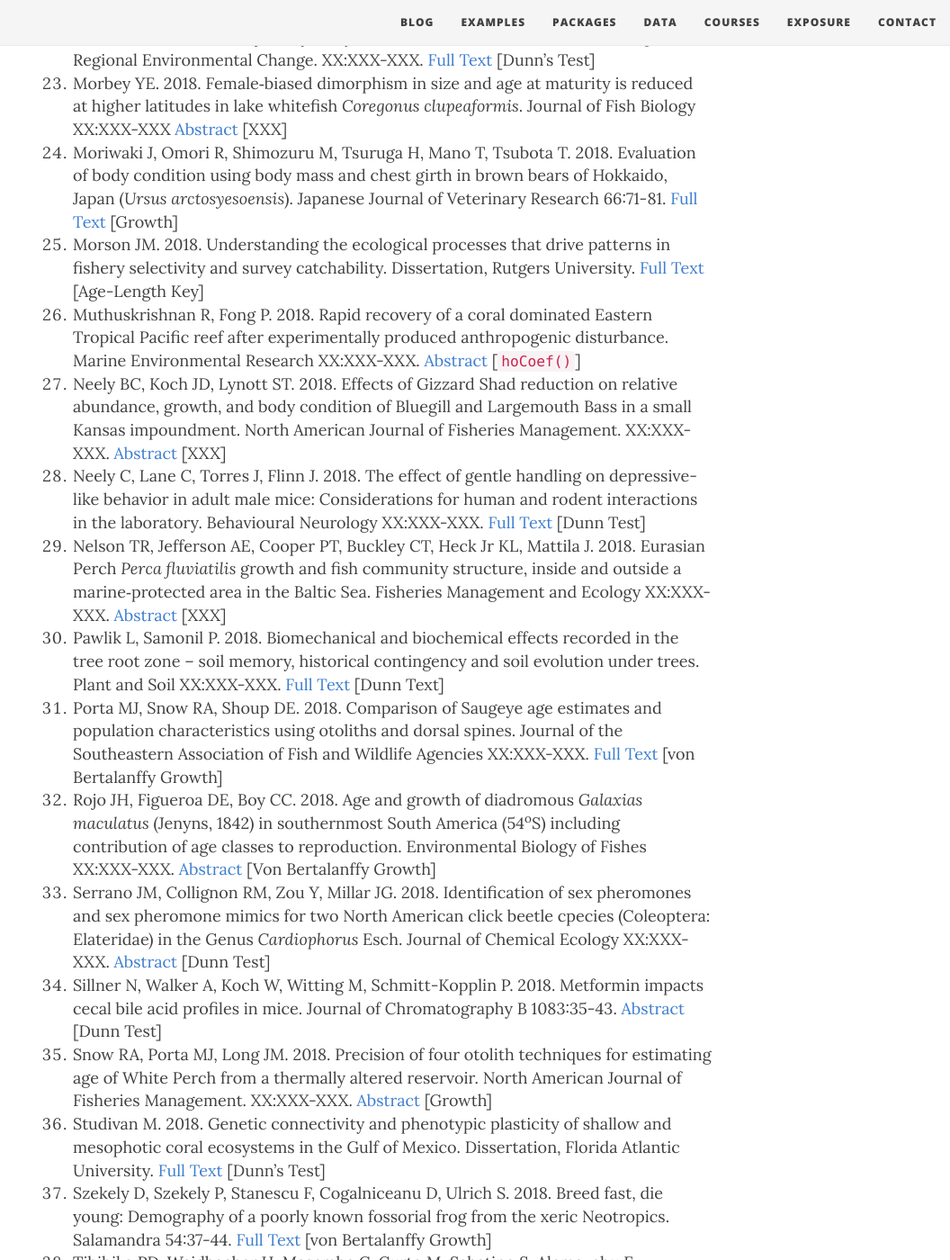
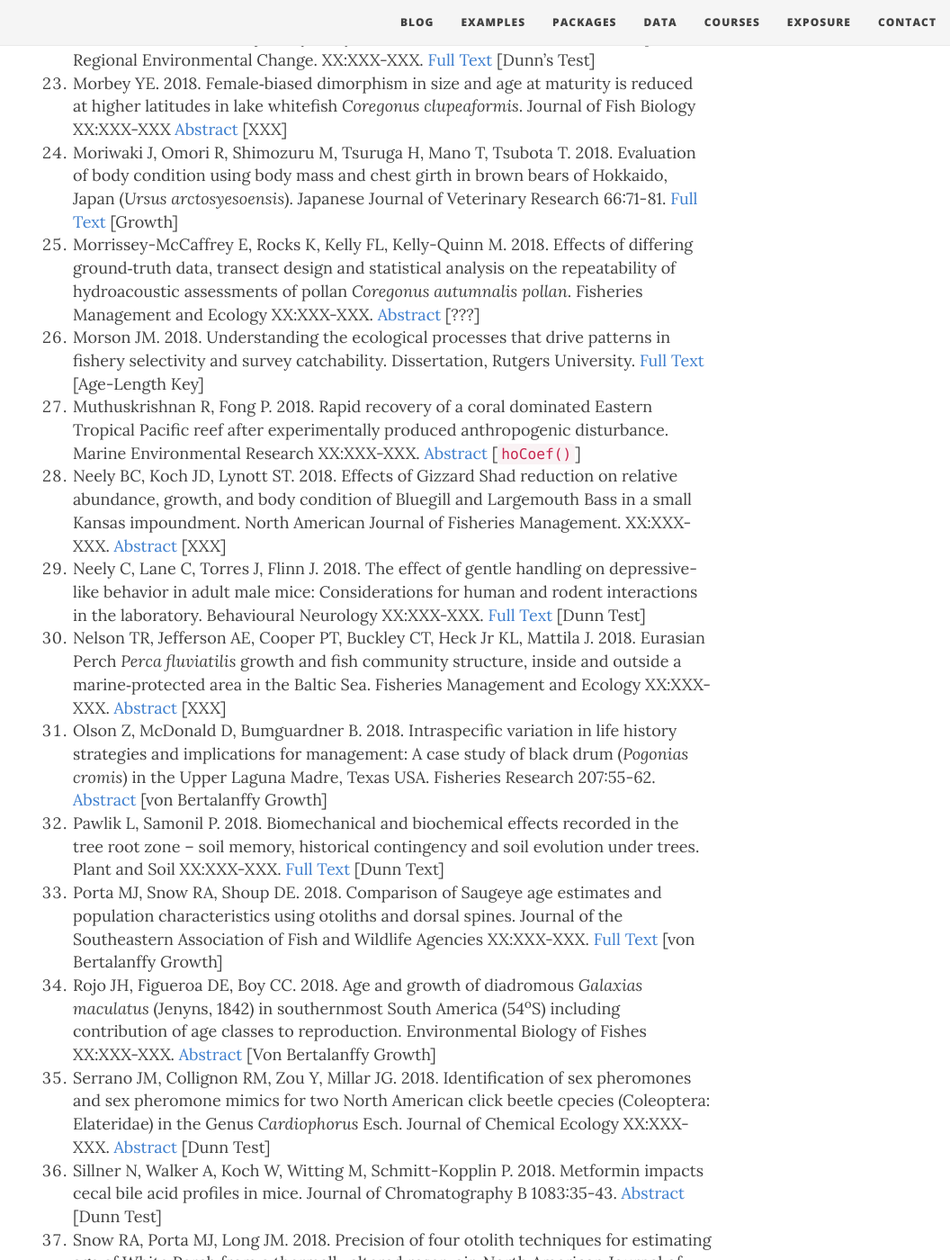
Before and after one commit to droglenc/fishR, a Jekyll site: the page built from exposure/exposure-citations18.md, in a window 1280 px wide and 1400 px high, scrolled down 2349 px. Shown: the whole window at 90% size, without its empty margins (224-1280 px from the left). Built offline with Jekyll 4.4.1, drawn with Linux system fonts in a browser that asks for light colours; nearby versions of some CDN libraries.

Commit message:
More citations

```diff
--- a/exposure/exposure-citations18.md
+++ b/exposure/exposure-citations18.md
@@ -31,11 +31,13 @@ The [**IFAR** book](http://derekogle.com/IFAR/), **fishR** website, or the **FSA
 1. Malavasi M, Carranza ML, Moravec D, Cutini M. 2018. Reforestation dynamics after land abandonment: a trajectory analysis in Mediterranean mountain landscapes. Regional Environmental Change. XX:XXX-XXX. [Full Text](https://www.researchgate.net/publication/325848394_Reforestation_dynamics_after_land_abandonment_a_trajectory_analysis_in_Mediterranean_mountain_landscapes) [Dunn's Test]
 1. Morbey YE. 2018. Female‐biased dimorphism in size and age at maturity is reduced at higher latitudes in lake whitefish *Coregonus clupeaformis*. Journal of Fish Biology XX:XXX-XXX [Abstract](https://onlinelibrary.wiley.com/doi/abs/10.1111/jfb.13675) [XXX]
 1. Moriwaki J, Omori R, Shimozuru M, Tsuruga H, Mano T, Tsubota T. 2018. Evaluation of body condition using body mass and chest girth in brown bears of Hokkaido, Japan (*Ursus arctosyesoensis*). Japanese Journal of Veterinary Research 66:71-81. [Full Text](https://eprints.lib.hokudai.ac.jp/dspace/bitstream/2115/70493/1/p071-081%20Toshio_Tsubota.pdf) [Growth]
+1. Morrissey-McCaffrey E, Rocks K, Kelly FL, Kelly-Quinn M. 2018. Effects of differing ground‐truth data, transect design and statistical analysis on the repeatability of hydroacoustic assessments of pollan *Coregonus autumnalis pollan*. Fisheries Management and Ecology XX:XXX-XXX. [Abstract](https://onlinelibrary.wiley.com/doi/full/10.1111/fme.12295) [???]
 1. Morson JM. 2018. Understanding the ecological processes that drive patterns in fishery selectivity and survey catchability. Dissertation, Rutgers University. [Full Text](http://scholar.google.com/scholar_url?url=https://rucore.libraries.rutgers.edu/rutgers-lib/56061/PDF/1/&hl=en&sa=X&scisig=AAGBfm3oPizfJa5iIEZHcrzzNZgYhkG9Zg&nossl=1&oi=scholaralrt) [Age-Length Key]
 1. Muthuskrishnan R, Fong P. 2018. Rapid recovery of a coral dominated Eastern Tropical Pacific reef after experimentally produced anthropogenic disturbance. Marine Environmental Research XX:XXX-XXX. [Abstract](https://www.sciencedirect.com/science/article/pii/S0141113617307080) [`hoCoef()`]
 1. Neely BC, Koch JD, Lynott ST. 2018. Effects of Gizzard Shad reduction on relative abundance, growth, and body condition of Bluegill and Largemouth Bass in a small Kansas impoundment. North American Journal of Fisheries Management. XX:XXX-XXX. [Abstract](https://onlinelibrary.wiley.com/doi/abs/10.1002/nafm.10183) [XXX]
 1. Neely C, Lane C, Torres J, Flinn J. 2018. The effect of gentle handling on depressive-like behavior in adult male mice: Considerations for human and rodent interactions in the laboratory. Behavioural Neurology XX:XXX-XXX. [Full Text](http://scholar.google.com/scholar_url?url=http://downloads.hindawi.com/journals/bn/2018/2976014.pdf&hl=en&sa=X&scisig=AAGBfm3Pl5r_LR-W3gzkU0QCykj0RCOEWA&nossl=1&oi=scholaralrt) [Dunn Test]
 1. Nelson TR, Jefferson AE, Cooper PT, Buckley CT, Heck Jr KL, Mattila J. 2018. Eurasian Perch *Perca fluviatilis* growth and fish community structure, inside and outside a marine‐protected area in the Baltic Sea. Fisheries Management and Ecology XX:XXX-XXX. [Abstract](https://onlinelibrary.wiley.com/doi/abs/10.1111/fme.12277) [XXX]
+1. Olson Z, McDonald D, Bumguardner B. 2018. Intraspecific variation in life history strategies and implications for management: A case study of black drum (*Pogonias cromis*) in the Upper Laguna Madre, Texas USA. Fisheries Research 207:55-62. [Abstract](https://www.sciencedirect.com/science/article/pii/S0165783618301802) [von Bertalanffy Growth]
 1. Pawlik L, Samonil P. 2018. Biomechanical and biochemical effects recorded in the tree root zone – soil memory, historical contingency and soil evolution under trees. Plant and Soil XX:XXX-XXX. [Full Text](https://link.springer.com/article/10.1007/s11104-018-3622-9) [Dunn Text]
 1. Porta MJ, Snow RA, Shoup DE. 2018. Comparison of Saugeye age estimates and population characteristics using otoliths and dorsal spines. Journal of the Southeastern Association of Fish and Wildlife Agencies XX:XXX-XXX. [Full Text](http://www.seafwa.org/Documents%20and%20Settings/46/Site%20Documents/2018%20Journal/J5_04Portaetal23-29.pdf) [von Bertalanffy Growth]
 1. Rojo JH, Figueroa DE, Boy CC. 2018. Age and growth of diadromous *Galaxias maculatus* (Jenyns, 1842) in southernmost South America (54<sup>o</sup>S) including contribution of age classes to reproduction. Environmental Biology of Fishes XX:XXX-XXX. [Abstract](https://link.springer.com/article/10.1007/s10641-018-0765-8) [Von Bertalanffy Growth]
```
Also changed, not shown: other parts of exposure/exposure-citations18.md (+1 -1 lines).
